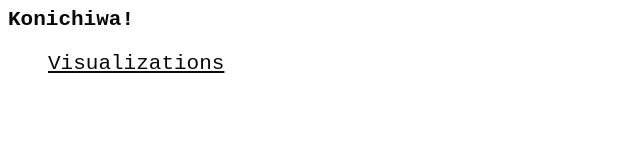
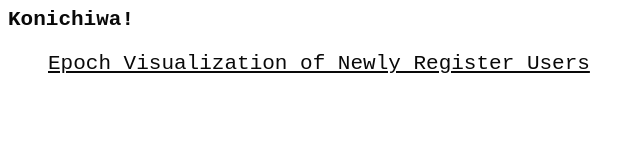
Before and after one commit to nuria/nuria.github.io, a plain HTML site: page index.html in a window 1280 px wide. Shown: the whole page, without its empty margins (0-644 px from the left). Drawn offline with Linux system fonts and the light colour scheme.

Commit message:
Landing Page. Corrected typo.

```diff
--- a/index.html
+++ b/index.html
@@ -15,8 +15,9 @@
     </head>
     <body>
         <h1> Konichiwa! </h1>
+
         <ul>
-            <a href="./visualizations/"> Visualizations </a>
+            <a href="./epoch"> Epoch Visualization of Newly Register Users </a>
         </ul>
     </body>
 </html>
```
